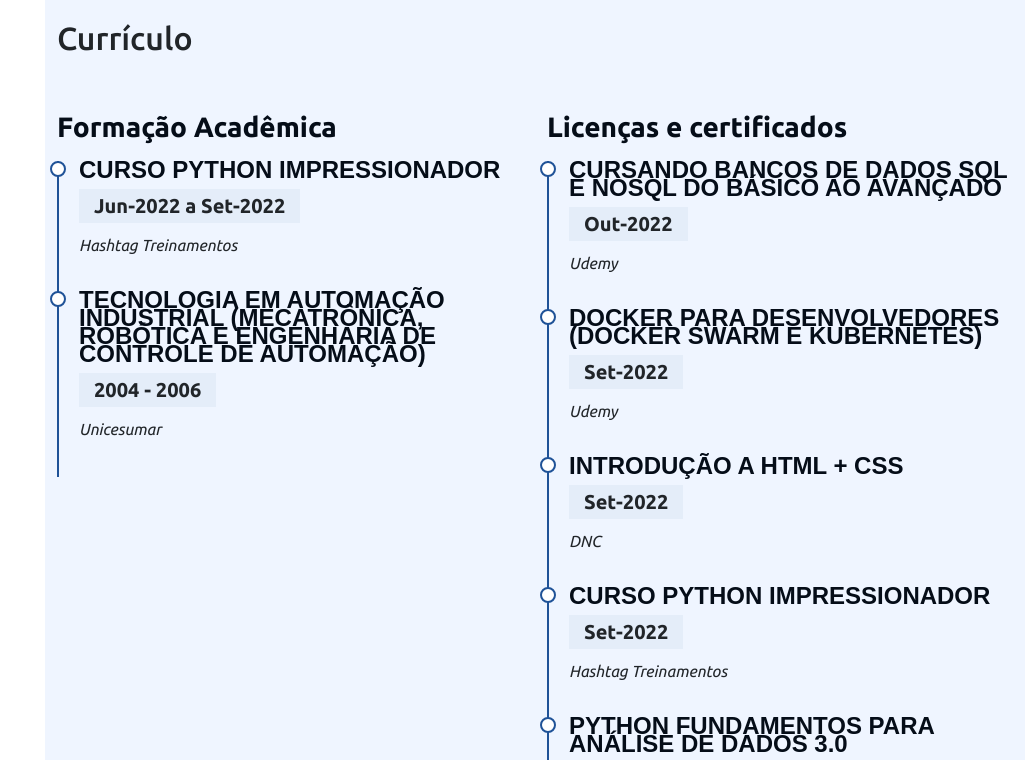
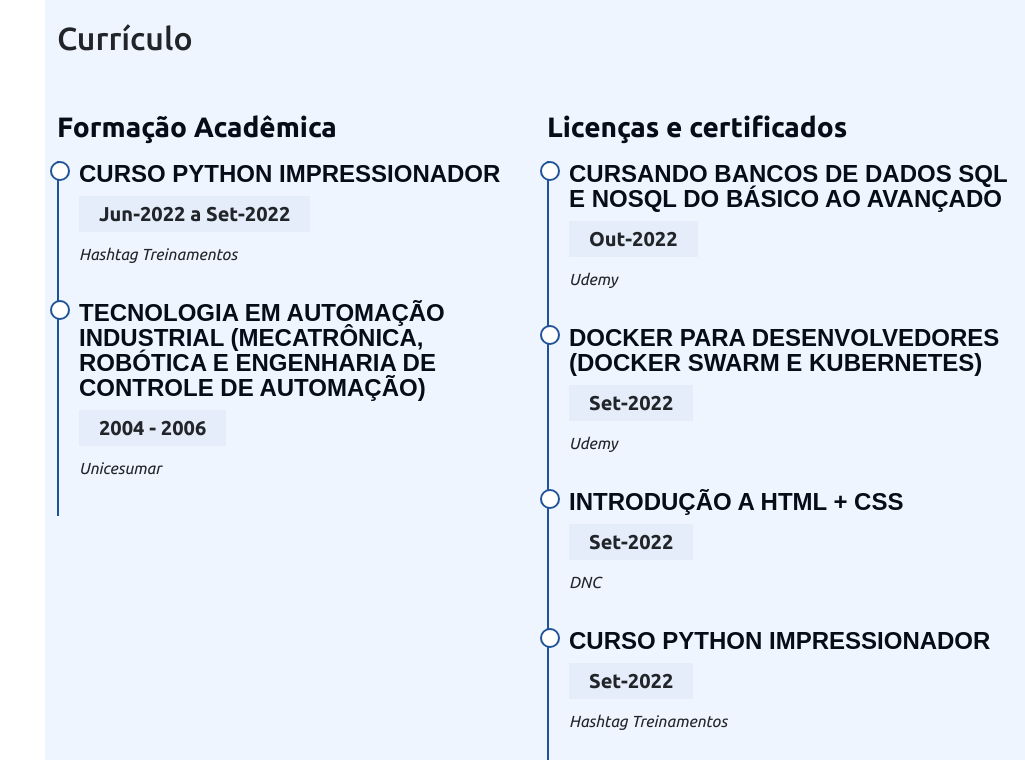
Before and after one commit to DeividBertapele/MyPortfolio_Flask, a plain HTML site: page templates/index.html in a window 1280 px wide. Shown: the part 1664-2424 px from the top of the page, without its empty margins (255-1280 px from the left). Drawn offline with nearby package versions, Linux system fonts and the light colour scheme.

Commit message:
Atualização das letras, inclusão do portolfio

```diff
--- a/static/style.css
+++ b/static/style.css
@@ -201,7 +201,7 @@ i.menu-mobile {
 }
 
 .cv .cv-item h4 {
-  line-height: 18px;
+  line-height: 25px;
   font-weight: 600;
   text-transform: uppercase;
   font-family: "Poppins", sans-serif;
@@ -211,7 +211,7 @@ i.menu-mobile {
 
 .cv .cv-item h5 {
   background: #e4edf9;
-  padding: 5px 15px;
+  padding: 6px 20px;
   display: inline-block;
   font-weight: 600;
   margin-bottom: 10px;
@@ -222,8 +222,8 @@ i.menu-mobile {
   position: absolute;
   top: 0;
   left: -9px;
-  width: 16px;
-  height: 16px;
+  width: 20px;
+  height: 20px;
   border: 2px solid #1f5297;
   background: #fff;
   border-radius: 50%;
```
